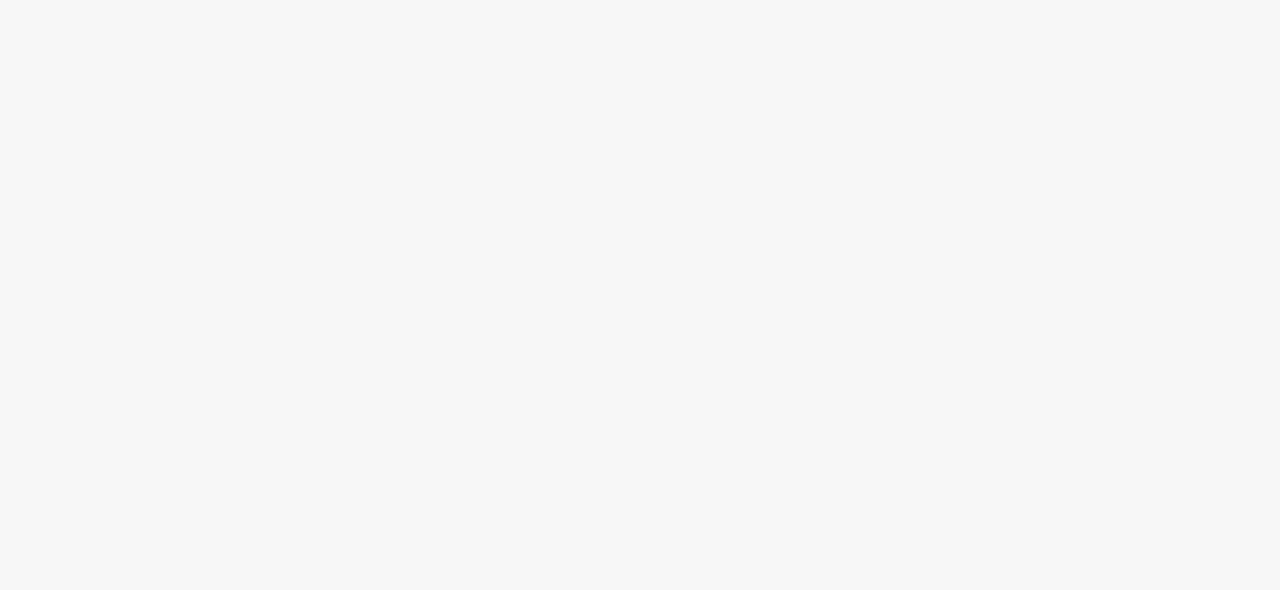
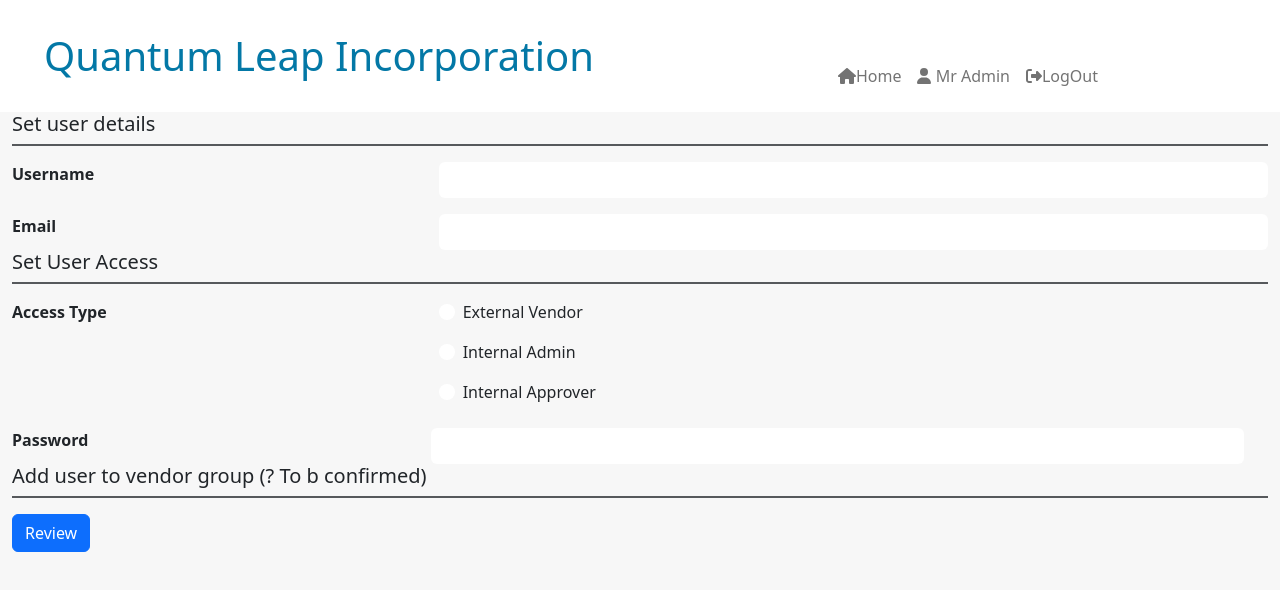
Before and after one commit to TeoSean00/Vendor_Form_Management_System_Frontend, a Vue app: page /createUser in a window 1280 px wide. Before the commit this address had no page. Shown: the top 590 px of the page. Built offline with nearby package versions, Linux system fonts and the light colour scheme.

Commit message:
Added CreateUser Page
Allow Admin to create user, review details and opt to send email to user upon creation

```diff
--- a/src/components/admin/Dashboard.vue
+++ b/src/components/admin/Dashboard.vue
@@ -53,7 +53,7 @@
           <div class="row mt-4">
             <div class="col-lg-4 col-md-6 col-sm-6">
               <mini-statistics-card
-                :title="{ text: 'Manage Workflow', value: '$53k' }"
+                :title="{ text: 'Manage Vendors', value: '$53k' }"
                 detail="<span class='text-success text-sm font-weight-bolder'>+55%</span> than last week"
                 :icon="{
                   name: 'weekend',
--- a/src/views/Register.vue
+++ b/src/components/auth/Register.vue
@@ -51,9 +51,9 @@
 </template>
 
 <script>
-import User from "../models/user";
+import User from "../../models/user";
 import { ref } from "vue";
-import { useAuthStore } from "../stores/authStore";
+import { useAuthStore } from "../../stores/authStore";
 import { useRouter } from "vue-router";
 
 export default {
@@ -64,13 +64,6 @@ export default {
     var message = ref("");
     var auth = useAuthStore();
     var router = useRouter();
-
-    if (auth.status.loggedIn) {
-      // can change this later
-      router.push("/profile");
-    } else {
-      console.log("not logged in");
-    }
 
     const handleRegister = async () => {
       message.value = "";
--- a/src/components/navbar/Navbar.vue
+++ b/src/components/navbar/Navbar.vue
@@ -63,6 +63,7 @@
 <script>
 import { ref } from "vue";
 import { useAuthStore } from "../../stores/authStore";
+import { useRouter } from "vue-router";
 export default {
   setup() {
     var auth = useAuthStore();
@@ -82,6 +83,8 @@ export default {
       return false;
     };
 
+    const router = useRouter();
+
     const logOut = async () => {
       console.log("logout called");
       console.log(auth);
--- a/src/models/user.js
+++ b/src/models/user.js
@@ -1,7 +1,8 @@
 export default class User {
-    constructor(username,email,password){
-        this.username = username;
-        this.email = email;
-        this.password = password;
-    }
+  constructor(username, email, password, role) {
+    this.username = username;
+    this.email = email;
+    this.password = password;
+    this.role = [role];
+  }
 }
--- a/src/router/index.js
+++ b/src/router/index.js
@@ -1,11 +1,11 @@
 import { createRouter, createWebHistory } from "vue-router";
 import Login from "../views/Login.vue";
 import Home from "../views/Home.vue";
-import Register from "../views/Register.vue";
 import FormBuilder from "../views/FormBuilder.vue";
 import ViewForm from "../views/ViewForm.vue";
 import ManageVendorView from "../views/ManageVendorView.vue";
 import ManageUserView from "../views/ManageUserView.vue";
+import CreateUser from "../views/CreateUser.vue";
 
 const router = createRouter({
   history: createWebHistory(import.meta.env.BASE_URL),
@@ -26,11 +26,6 @@ const router = createRouter({
       component: Login,
     },
     {
-      path: "/register",
-      name: "register",
-      component: Register,
-    },
-    {
       path: "/profile",
       name: "profile",
       component: () => import("../views/Profile.vue"),
@@ -44,6 +39,11 @@ const router = createRouter({
       path: "/users",
       name: "users",
       component: ManageUserView,
+    },
+    {
+      path: "/createUser",
+      name: "createUser",
+      component: CreateUser,
     },
     // {
     //   path: "/mod",
--- /dev/null
+++ b/src/views/CreateUser.vue
@@ -0,0 +1,146 @@
+<template>
+  <Navbar />
+  <div class="container-flex">
+    <form name="form" @submit.prevent="handleRegister">
+      <div class="form-group">
+        <h5>Set user details</h5>
+        <hr class="border border-dark border-1 mt-2 opacity-75" />
+        <div class="row mb-3">
+          <div class="col">
+            <label class="fw-bold" for="username">Username</label>
+          </div>
+          <div class="col-8">
+            <input
+              v-model="user.username"
+              type="text"
+              class="form-control"
+              name="username"
+            />
+          </div>
+        </div>
+        <div class="row">
+          <div class="col">
+            <label class="fw-bold" for="email">Email</label>
+          </div>
+          <div class="col-8">
+            <input
+              v-model="user.email"
+              type="email"
+              class="form-control"
+              name="email"
+            />
+          </div>
+        </div>
+      </div>
+      <div class="form-group">
+        <h5>Set User Access</h5>
+        <hr class="border border-dark border-1 mt-2 opacity-75" />
+        <div class="row">
+          <div class="col-4">
+            <label class="fw-bold" for="access">Access Type</label>
+          </div>
+          <div class="col-8 d-flex flex-column mb-2">
+            <p>
+              <input
+                v-model="user.roles"
+                type="radio"
+                class="form-check-input me-2"
+                name="role"
+                value="user"
+              />
+              <label class="form-check-label" for="flexRadioDefault1">
+                External Vendor
+              </label>
+            </p>
+            <p>
+              <input
+                v-model="user.roles"
+                type="radio"
+                class="form-check-input me-2"
+                name="role"
+                value="admin"
+              />
+              <label class="form-check-label" for="flexRadioDefault1">
+                Internal Admin
+              </label>
+            </p>
+            <p>
+              <input
+                v-model="user.roles"
+                type="radio"
+                class="form-check-input me-2"
+                name="role"
+                value="moderator"
+              />
+              <label class="form-check-label" for="flexRadioDefault1">
+                Internal Approver
+              </label>
+            </p>
+          </div>
+          <div class="row">
+            <div class="col">
+              <label class="fw-bold" for="password">Password</label>
+            </div>
+            <div class="col-8">
+              <input
+                v-model="user.password"
+                type="password"
+                class="form-control"
+                name="password"
+              />
+            </div>
+          </div>
+        </div>
+      </div>
+      <div class="form-group">
+        <h5>Add user to vendor group (? To b confirmed)</h5>
+        <hr class="border border-dark border-1 mt-2 opacity-75" />
+      </div>
+      <div class="form-group">
+        <button class="btn btn-primary btn-block" @click="toggleReview">
+          Review
+        </button>
+      </div>
+    </form>
+    <div v-if="review">
+      <h5>Review new user details</h5>
+      <hr class="border border-dark border-1 mt-2 opacity-75" />
+      {{ user }}
+      <input
+        type="checkbox"
+        class="form-check-input me-2"
+        name="role"
+        value="user"
+      />
+      <label class="form-check-label" for="flexRadioDefault1">
+        Send email to user
+      </label>
+
+      <button class="btn btn-primary btn-block" @click="toggleReview">
+        Create User
+      </button>
+    </div>
+  </div>
+</template>
+
+<script>
+import Navbar from "../components/navbar/Navbar.vue";
+import User from "../models/user";
+import { ref } from "vue";
+
+export default {
+  components: { Navbar },
+  setup() {
+    var user = ref({ username: "", email: "", password: "", roles: [] });
+    var review = ref(false);
+
+    var toggleReview = () => {
+      if (review.value == false) {
+        review.value = true;
+      }
+    };
+
+    return { user, toggleReview, review };
+  },
+};
+</script>
--- a/src/views/ManageUserView.vue
+++ b/src/views/ManageUserView.vue
@@ -10,7 +10,12 @@
               class="bg-gradient bg-main-blue shadow-success rounded pt-4 pb-3 d-flex"
             >
               <h6 class="text-white text-capitalize ps-3">Manager Users</h6>
-              <button class="btn btn-light ms-auto me-2">Create User</button>
+              <button
+                class="btn btn-light ms-auto me-2"
+                @click="toggleCreateUser"
+              >
+                Create User
+              </button>
             </div>
           </div>
           <div class="card-body px-0 pb-2">
@@ -107,6 +112,7 @@
 
 <script>
 import Navbar from "../components/navbar/Navbar.vue";
+import { useRouter } from "vue-router";
 export default {
   components: { Navbar },
   setup() {
@@ -142,7 +148,13 @@ export default {
         roles: ["ROLE_USER"],
       },
     ];
-    return { users };
+
+    var router = useRouter();
+
+    var toggleCreateUser = () => {
+      router.push("/createUser");
+    };
+    return { users, toggleCreateUser };
   },
 };
 </script>
--- a/src/views/ViewForm.vue
+++ b/src/views/ViewForm.vue
@@ -42,7 +42,7 @@ export default {
         {
           type: "header",
           order: 0,
-          text: "NEW VENDOR ASSESSMENT FORM",
+          text: "Part A Particulars of applicant (Certificate holder)",
           style: "h1",
         },
         { type: "text", order: 1, text: "Company's Name" },
```
